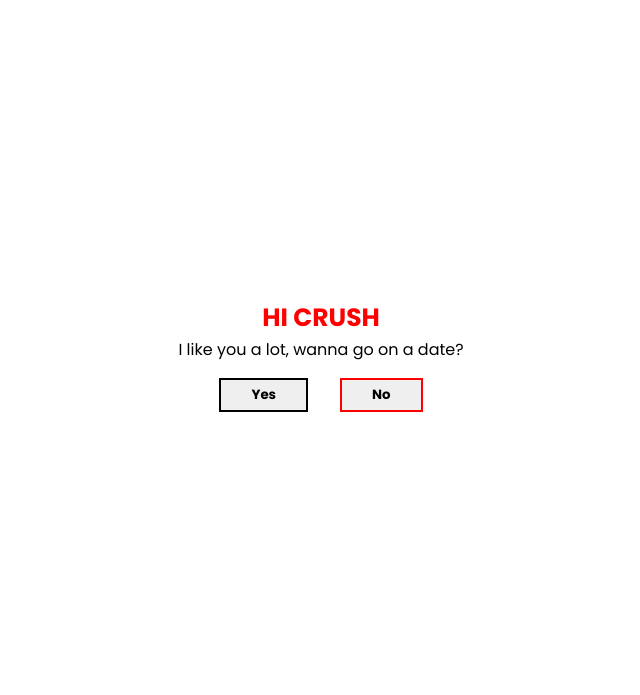
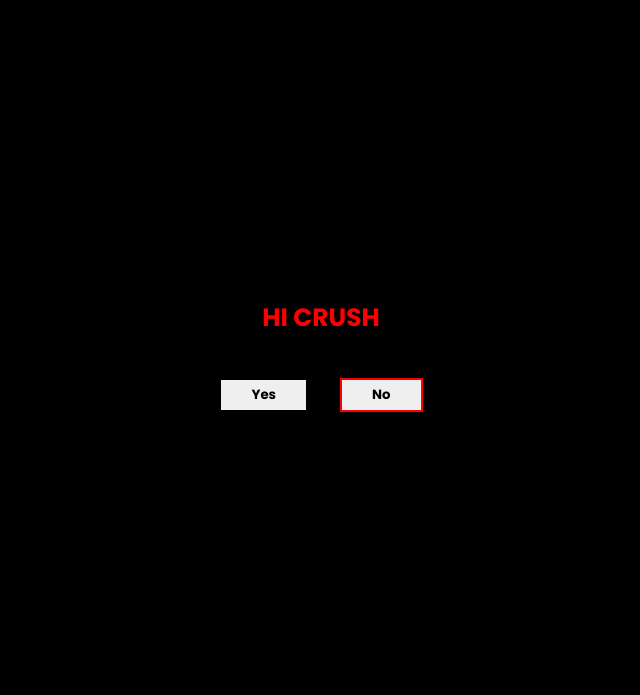
Before and after one commit to IshiGummy/click-me-please, a plain HTML site: page index.html in a window 1280 px wide. Shown: the part 5-700 px from the top of the page, without its empty margins (319-959 px from the left). Drawn offline with Linux system fonts and the light colour scheme.

Commit message:
Update index.html

```diff
--- a/index.html
+++ b/index.html
@@ -6,7 +6,9 @@
 				<meta charset="UTF-8">
 				<title>Proposal</title>
 </head>
+	<body style = "background: black;" >
 <body>
+
 				<div class="g1">
 						<div class="group1">
   				<button id="btt1">NO</button>
```
